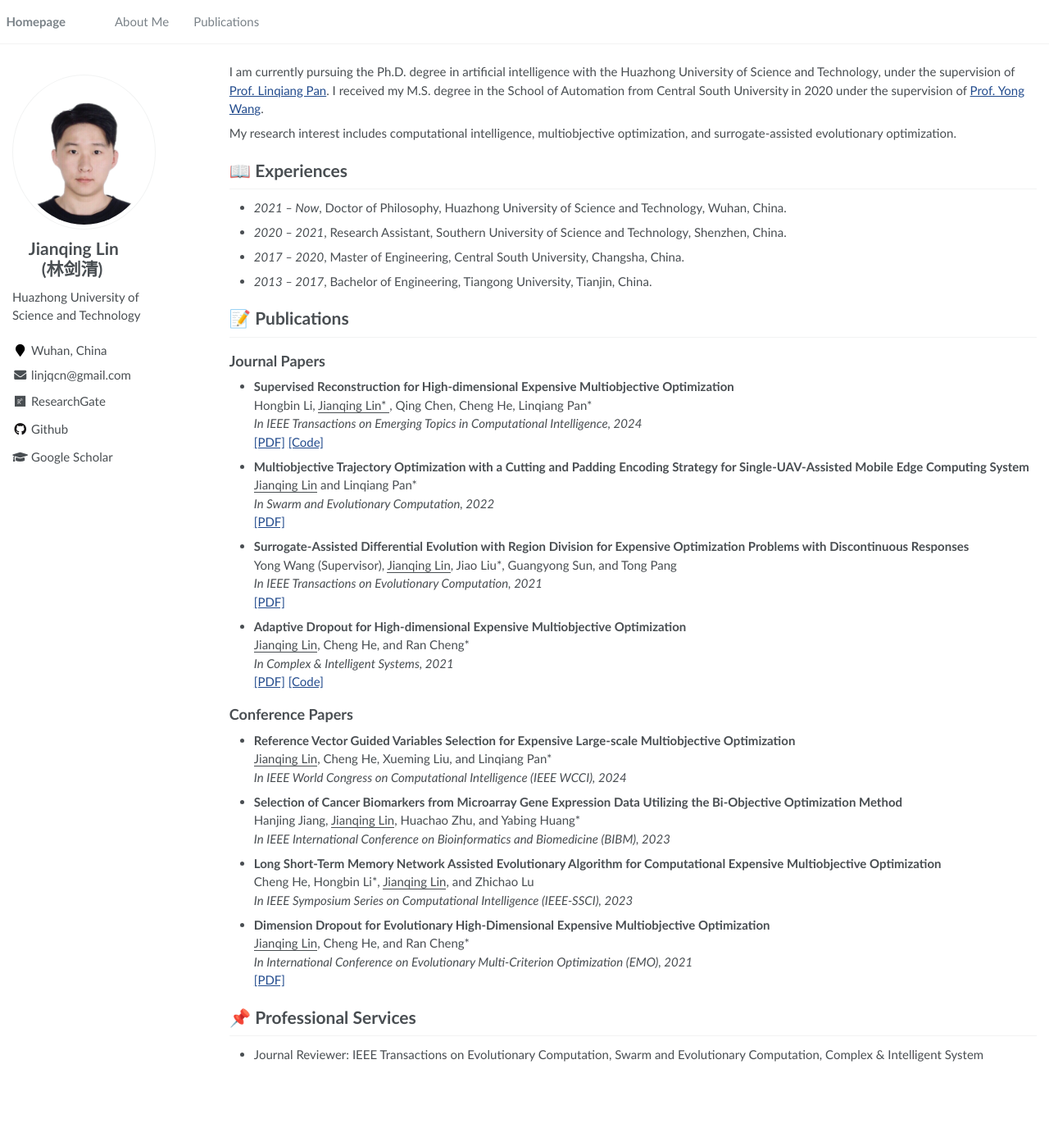
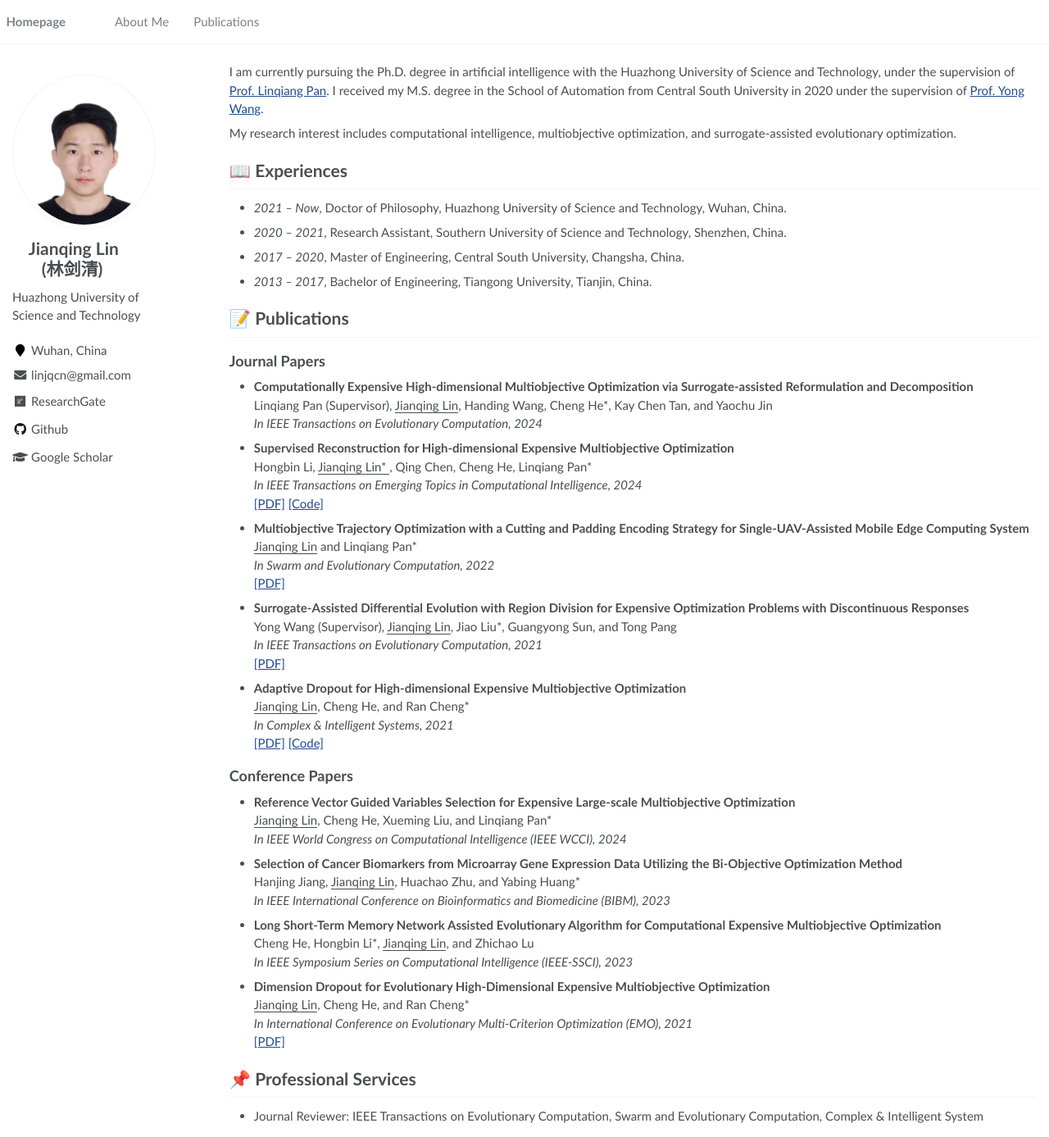
Before and after one commit to jqlincn/jqlincn.github.io, a Jekyll site: the page built from _pages/about.md, in a window 1280 px wide and 1387 px high. Shown: the whole window at 82% size. Built offline with Jekyll 4.4.1, drawn with Linux system fonts in a browser that asks for light colours.

Commit message:
Update about.md

```diff
--- a/_pages/about.md
+++ b/_pages/about.md
@@ -41,9 +41,9 @@ My research interest includes computational intelligence, multiobjective optimiz
 <!--- **Variable Reconstruction for Evolutionary Large-scale Expensive Multiobjective Optimization**  <br>  -->
 <!--  <ins>Jianqing Lin</ins>, Cheng He, Ye Tian, and Linqiang Pan  <br>  -->
 <!--  _IEEE/CAA Journal of Automatica Sinica, in press_ -->
-<!--- **Computationally Expensive High-dimensional Multiobjective Optimization via Surrogate-assisted Reformulation and Decomposition**  <br>  -->
-<!--  Linqiang Pan (Supervisor), <ins>Jianqing Lin</ins>, Handing Wang, Cheng He*, Kay Chen Tan, and Yaochu Jin  <br>  -->
-<!--  _In IEEE Transactions on Evolutionary Computation, under review_ -->
+- **Computationally Expensive High-dimensional Multiobjective Optimization via Surrogate-assisted Reformulation and Decomposition**  <br>
+  Linqiang Pan (Supervisor), <ins>Jianqing Lin</ins>, Handing Wang, Cheng He*, Kay Chen Tan, and Yaochu Jin  <br>
+  _In IEEE Transactions on Evolutionary Computation, 2024_
 - **Supervised Reconstruction for High-dimensional Expensive Multiobjective Optimization**  <br>
   Hongbin Li, <ins>Jianqing Lin* </ins>, Qing Chen, Cheng He, Linqiang Pan*  <br>
   _In IEEE Transactions on Emerging Topics in Computational Intelligence, 2024_ <br>
```
